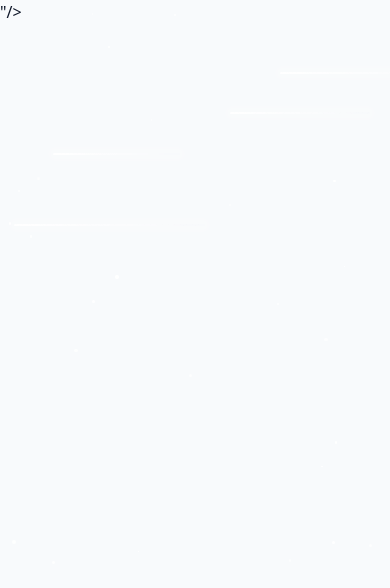
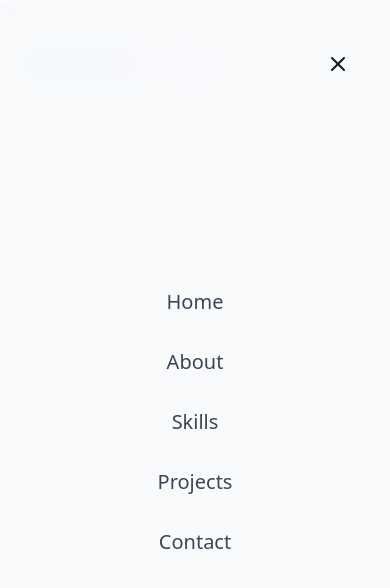
Before and after one commit to ASUS-TUFLSR/my_portfolio, a React (Vite) app: page / in a window 390 px wide. Shown: the top 588 px of the page. Built offline with nearby package versions, Linux system fonts and the light colour scheme.

Commit message:
Navbar created

```diff
--- /dev/null
+++ b/src/components/Navbar.jsx
@@ -0,0 +1,73 @@
+import React, { useEffect, useState } from 'react'
+import { cn } from '../lib/utils'
+import { Menu, X } from 'lucide-react';
+
+
+const navItems = [
+    {name: "Home", href:"#hero"},
+    {name: "About", href:"#about"},
+    {name: "Skills", href:"#skills"},
+    {name: "Projects", href:"#projects"},
+    {name: "Contact", href:"#contact"},
+]
+
+const Navbar = () => {
+
+    const [isScrolled, setIsScrolled] = useState(false);
+    const [isMenuOpen, setIsMenuOpen] = useState(true);
+
+    useEffect(() => {
+        const handleScroll = () => {
+            setIsScrolled(window.screenY > 10)
+        }
+
+        window.addEventListener("scroll", handleScroll);
+        return () => window.removeEventListener("scroll", handleScroll);
+
+    }, [])
+
+    return <nav className={cn("fixed w-full z-40 transition-all duration-300",
+    isScrolled ? "py-3 bg-background/80 backdrop-blur-md shadow-xs" : "py-5"
+  )} >
+     <div className='container flex items-center justify-between' >
+         <a className='text-xl font-bold text-primary flex items-center' href='#hero' >
+            <span className='relative z-10' >
+                <span className='text-glow text-foreground' >Manmeet</span> Portfolio
+            </span>
+         </a>
+
+         {/* desktop nav */}
+         <div className='hidden md:flex space-x-8' >
+            {navItems.map((item, key) => (
+                <a href={item.href} key={key}  className='text-foreground/80 hover:text-primary transition-colors duration-300' >
+                    {item.name}
+                </a>
+            ))}
+         </div>
+
+         {/* mobile nav */}
+
+         <button onClick={() => setIsMenuOpen((prev) => !prev)} className='md:hidden p-2 text-foreground z-50'
+          aria-label={isMenuOpen ? "Close Menu" : "Open Menu"}
+         >{isMenuOpen ? <X size={24} /> : <Menu size={24} />}</button>
+
+         <div className={cn("fixed inset-0 bg-background/95 backdrop-blur-md z-40 flex flex-col items-center justify-center",
+            "transition-all duration-300 md:hidden",
+            isMenuOpen ? "opacity-100 pointer-events-auto" : "opacity-0 pointer-none:"
+         )} >
+            <div className='flex flex-col space-y-8 text-xl' >
+            {navItems.map((item, key) => (
+                <a href={item.href} key={key}
+                   className='text-foreground/80 hover:text-primary transition-colors duration-300'
+                   onClick={() => setIsMenuOpen(false)}
+                >
+                    {item.name}
+                </a>
+            ))}
+         </div>
+         </div>
+     </div>
+  </nav>
+}
+
+export default Navbar
--- a/src/components/StarBackground.jsx
+++ b/src/components/StarBackground.jsx
@@ -42,11 +42,14 @@
   useEffect(() => {
     generateStars();
     generateMeteors();
+
     window.addEventListener("resize", generateStars);
+    window.addEventListener("resize", generateMeteors);
 
-    return () => window.removeEventListener("resize", generateStars);
+    return () => window.removeEventListener("resize", generateStars, generateMeteors);
   }, []);
 
+  // fix meteors
   return (
     <div className="fixed inset-0 pointer-events-none z-0 overflow-hidden">
       {/* STARS */}
--- a/src/pages/Home.jsx
+++ b/src/pages/Home.jsx
@@ -1,6 +1,7 @@
 import React from 'react'
 import ThemeToggle from '../components/ThemeToggle'
 import StarBackground from '../components/StarBackground'
+import Navbar from '../components/Navbar'
 
 const Home = () => {
   return (
@@ -10,7 +11,7 @@
         {/* Background effects */}
         <StarBackground/>
         {/* Navbar */}
-
+        <Navbar/>
         {/* Main Content */}
 
         {/* Footer */}
```
